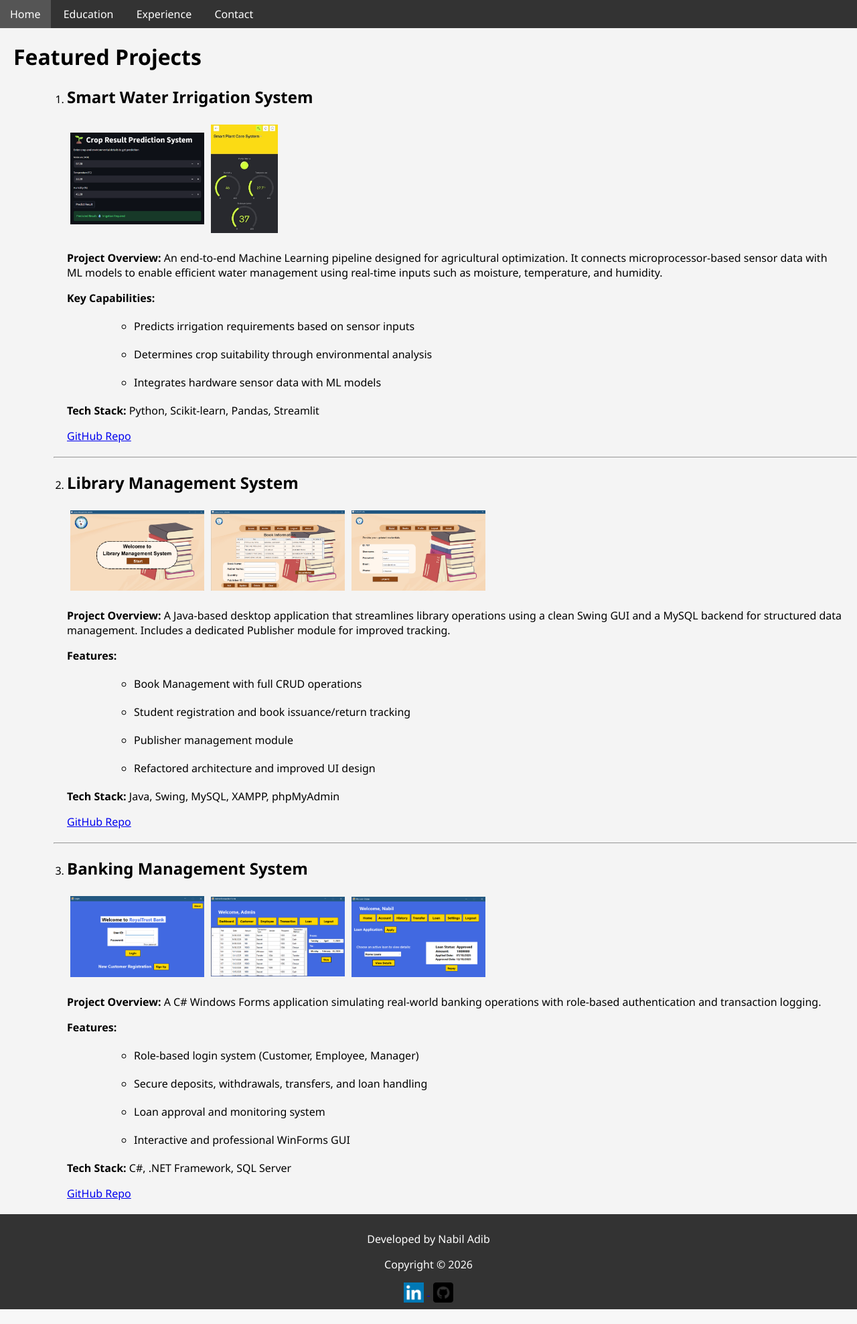
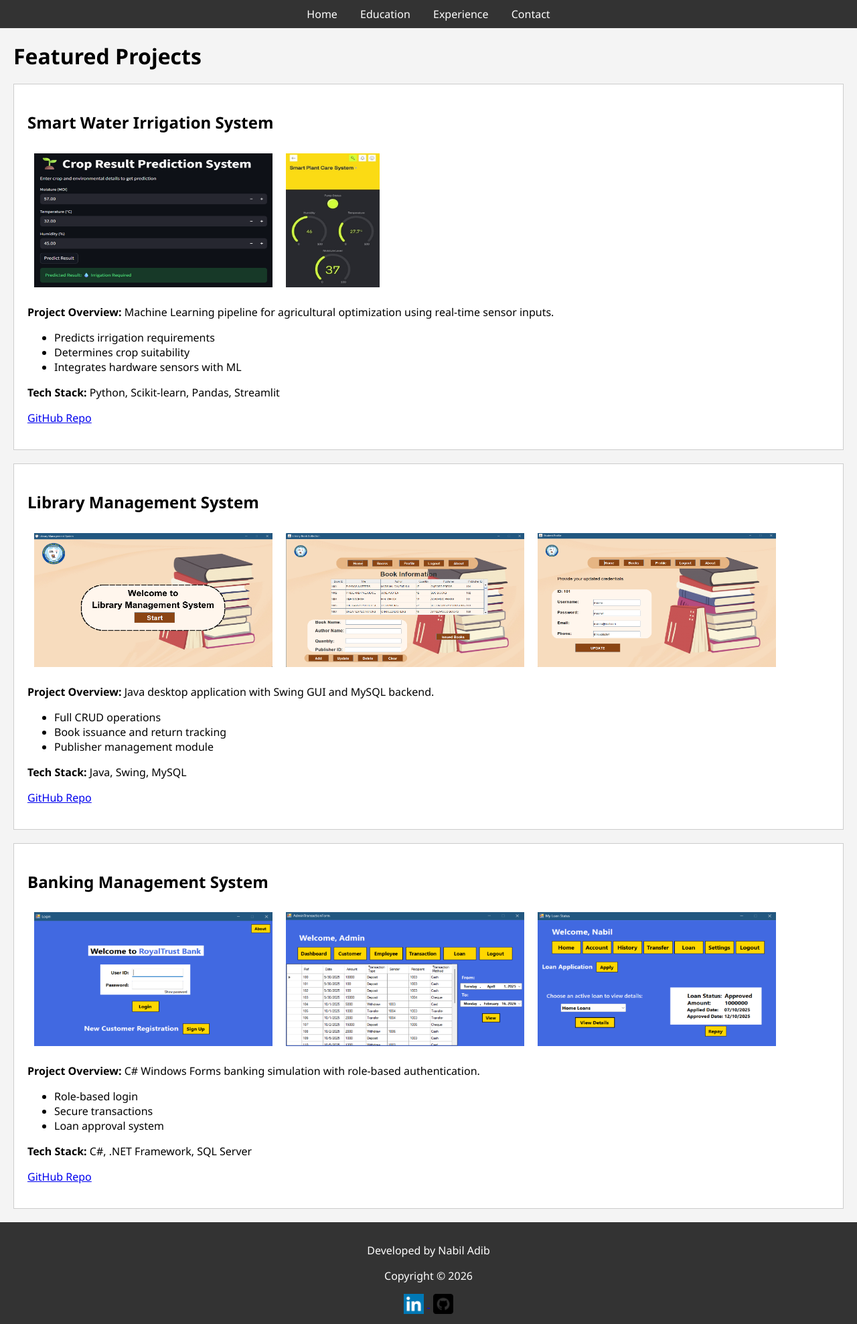
Before and after one commit to nabil-adib/wbt-spring-2025-2026, a PHP site: page /html/projects.html in a window 1280 px wide. Shown: the whole page at 67% size. Before the commit the page ends 1955 px from the top, so only its background shows below. Run offline with PHP 8.4, Linux system fonts and the light colour scheme.

Commit message:
added flex

```diff
--- a/portfolio/css/projects.css
+++ b/portfolio/css/projects.css
@@ -2,71 +2,75 @@ body {
     font-family: 'Segoe UI', sans-serif;
     background-color: #f4f4f4;
     margin: 0;
-    padding: 0;
 }
 
+section {
+    padding: 20px;
+    margin: 20px;
+    background-color: white;
+    border: 1px solid #ccc;
+}
 
 nav ul {
     list-style: none;
-    background-color: #333;
+    background: #333;
+    margin: 0;
     padding: 0;
-    margin: 0;
+    text-align: center;
 }
 
-nav ul li {
+nav li {
     display: inline;
 }
 
 nav a {
+    display: inline-block;
+    padding: 10px 15px;
+    color: #fff;
     text-decoration: none;
-    color: white;
-    padding: 10px 15px;
-    display: inline-block;
-    cursor: pointer;
 }
 
 nav a:hover {
-    background-color: #555;
-}
-
-nav a.active {
-    background-color: #d66801;
+    background: #555;
 }
 
 
 main h1 {
-    padding-left: 20px;
-}
-
-main ol,
-main ul {
-    margin-left: 40px;
-}
-
-main section,
-main li {
     margin: 20px;
 }
 
-
-table {
-    border-collapse: collapse;
-    margin: 10px 0;
+#blinkit {
+    width: 140px;
+    height: 200px;
 }
 
-table td {
-    padding: 5px;
+.project-images {
+    display: flex;
+    flex-wrap: wrap;
+}
+
+img {
+    width: 356px;
+    height: 200px;
+    padding: 10px;
+    transition: all 1s;
+}
+
+.project-images img:hover {
+    transform: scale(1.1);
 }
 
 footer {
     background-color: #333;
     color: white;
     text-align: center;
-    padding: 10px 0;
+    padding: 15px 0;
 }
 
 footer img {
     vertical-align: middle;
     margin: 0 5px;
-    cursor: pointer;
+    width: 30px;
+    height: auto;
+    padding: 0;
 }
--- a/portfolio/html/projects.html
+++ b/portfolio/html/projects.html
@@ -9,6 +9,7 @@
 </head>
 
 <body>
+
     <header>
         <nav>
             <ul>
@@ -23,92 +24,81 @@
     <main>
         <h1>Featured Projects</h1>
 
-        <ol>
-            <li id="div1">
+        <section>
             <h2>Smart Water Irrigation System</h2>
-                <table>
-                    <tr>
-                        <td><img src="../data/wi2.jpg" alt="Smart Irrigation Screenshot" width="200"></td>
-                        <td><img src="../data/wi1.jpg" alt="Smart Irrigation Screenshot" width="100"></td>
-                    </tr>
-                </table>
-                <p>
-                    <strong>Project Overview:</strong>
-                    An end-to-end Machine Learning pipeline designed for agricultural optimization.
-                    It connects microprocessor-based sensor data with ML models to enable efficient
-                    water management using real-time inputs such as moisture, temperature, and humidity.
+
+            <div class="project-images">
+                <img src="../data/wi2.jpg" alt="Smart Irrigation Screenshot">
+                <img id="blinkit" src="../data/wi1.jpg" alt="Smart Irrigation Screenshot">
+            </div>
+
+            <p><strong>Project Overview:</strong>
+                Machine Learning pipeline for agricultural optimization using real-time sensor inputs.
             </p>
-                <p><strong>Key Capabilities:</strong></p>
+
             <ul>
-                    <li>Predicts irrigation requirements based on sensor inputs</li>
-                    <li>Determines crop suitability through environmental analysis</li>
-                    <li>Integrates hardware sensor data with ML models</li>
+                <li>Predicts irrigation requirements</li>
+                <li>Determines crop suitability</li>
+                <li>Integrates hardware sensors with ML</li>
             </ul>
-                <p class="webtext"><strong>Tech Stack:</strong> Python, Scikit-learn, Pandas, Streamlit</p>
-                <p><a href="https://github.com/nabil-adib/microprocessor-water-irrigation" target="_blank">GitHub
-                        Repo</a></p>
-            </li>
 
-            <hr>
+            <p><strong>Tech Stack:</strong> Python, Scikit-learn, Pandas, Streamlit</p>
+            <p><a href="https://github.com/nabil-adib/microprocessor-water-irrigation" target="_blank">GitHub Repo</a>
+            </p>
+        </section>
 
-            <li id="div2">
+        <section>
             <h2>Library Management System</h2>
-                <table>
-                    <tr>
-                        <td><img src="../data/lms1.jpg" alt="Library System" width="200"></td>
-                        <td><img src="../data/lms2.jpg" alt="Library System" width="200"></td>
-                        <td><img src="../data/lms3.jpg" alt="Library System" width="200"></td>
-                    </tr>
-                </table>
-                <p>
-                    <strong>Project Overview:</strong>
-                    A Java-based desktop application that streamlines library operations
-                    using a clean Swing GUI and a MySQL backend for structured data management.
-                    Includes a dedicated Publisher module for improved tracking.
+
+            <div class="project-images">
+                <img src="../data/lms1.jpg" alt="Library System">
+                <img src="../data/lms2.jpg" alt="Library System">
+                <img src="../data/lms3.jpg" alt="Library System">
+            </div>
+
+            <p><strong>Project Overview:</strong>
+                Java desktop application with Swing GUI and MySQL backend.
             </p>
-                <p><strong>Features:</strong></p>
+
             <ul>
-                    <li>Book Management with full CRUD operations</li>
-                    <li>Student registration and book issuance/return tracking</li>
+                <li>Full CRUD operations</li>
+                <li>Book issuance and return tracking</li>
                 <li>Publisher management module</li>
-                    <li>Refactored architecture and improved UI design</li>
             </ul>
-                <p><strong>Tech Stack:</strong> Java, Swing, MySQL, XAMPP, phpMyAdmin</p>
+
+            <p><strong>Tech Stack:</strong> Java, Swing, MySQL</p>
             <p><a href="https://github.com/nabil-adib/library-management-system" target="_blank">GitHub Repo</a></p>
-            </li>
+        </section>
 
-            <hr>
+        <section>
+            <h2>Banking Management System</h2>
 
-            <li>
-                <h2>Banking Management System</h2>
-                <table>
-                    <tr>
-                        <td><img src="../data/bms1.jpg" alt="Banking System" width="200"></td>
-                        <td><img src="../data/bms2.jpg" alt="Banking System" width="200"></td>
-                        <td><img src="../data/bms3.jpg" alt="Banking System" width="200"></td>
-                    </tr>
-                </table>
-                <p>
-                    <strong>Project Overview:</strong>
-                    A C# Windows Forms application simulating real-world banking operations
-                    with role-based authentication and transaction logging.
+            <div class="project-images">
+                <img src="../data/bms1.jpg" alt="Banking System">
+                <img src="../data/bms2.jpg" alt="Banking System">
+                <img src="../data/bms3.jpg" alt="Banking System">
+            </div>
+
+            <p><strong>Project Overview:</strong>
+                C# Windows Forms banking simulation with role-based authentication.
             </p>
-                <p><strong>Features:</strong></p>
+
             <ul>
-                    <li>Role-based login system (Customer, Employee, Manager)</li>
-                    <li>Secure deposits, withdrawals, transfers, and loan handling</li>
-                    <li>Loan approval and monitoring system</li>
-                    <li>Interactive and professional WinForms GUI</li>
+                <li>Role-based login</li>
+                <li>Secure transactions</li>
+                <li>Loan approval system</li>
             </ul>
+
             <p><strong>Tech Stack:</strong> C#, .NET Framework, SQL Server</p>
             <p><a href="https://github.com/nabil-adib/Banking-Management-System" target="_blank">GitHub Repo</a></p>
-            </li>
-        </ol>
+        </section>
+
     </main>
 
     <footer>
         <p>Developed by Nabil Adib</p>
-        <p>Copyright &copy; 2026</p>
+        <p>Copyright © 2026</p>
+
         <a href="https://www.linkedin.com/in/nabiladib14/" target="_blank">
             <img src="../data/linkedin.png" alt="LinkedIn" width="30">
         </a>
@@ -117,6 +107,7 @@
             <img src="../data/github.png" alt="GitHub" width="30">
         </a>
     </footer>
+
 </body>
 
 </html>
--- a/portfolio/index.html
+++ b/portfolio/index.html
@@ -33,7 +33,7 @@
         <section id="div2">
             <h2>About Me</h2>
             <p>
-                Pursuing a BSc in Computer Science & Engineering at <strong>AIUB</strong>.
+                Pursuing a BSc in Computer Science & Engineering at <strong><span>AIUB</span></strong>.
                 I focus on building intelligent systems that combine strong theoretical foundations
                 with clean, reproducible implementation.
             </p>
```
Also changed, not shown: portfolio/css/contact.css (+11 -9 lines), portfolio/css/educations.css (+9 -10 lines), portfolio/css/experience.css (+9 -10 lines), portfolio/style.css (+11 -3 lines). Lines whose indentation alone changed are shown as unchanged.
